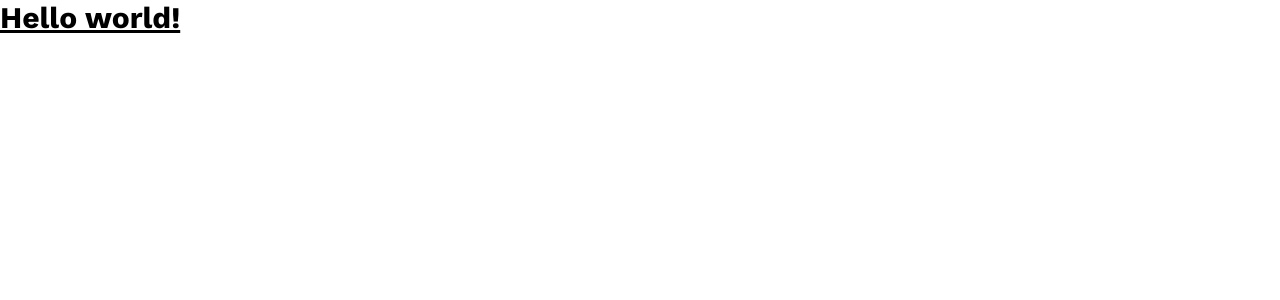
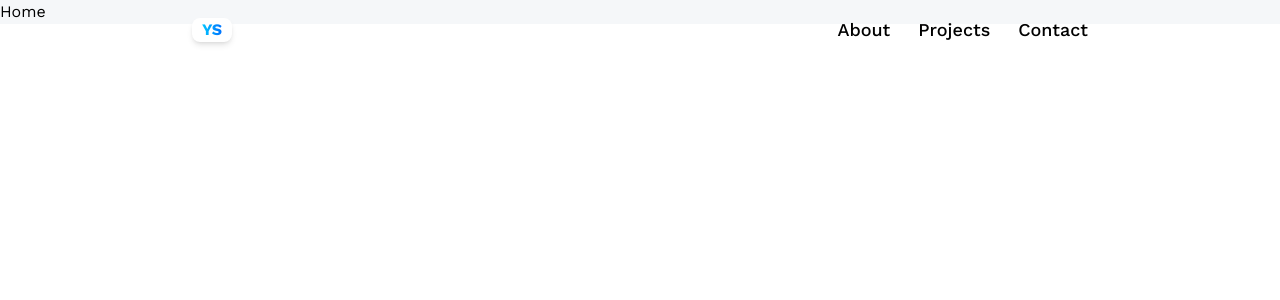
Before and after one commit to YashwanthSwamy/yashwanth, a React (Vite) app: page / in a window 1280 px wide. Shown: the top 300 px of the page. Built offline with nearby package versions, Linux system fonts and the light colour scheme.

Commit message:
feat: Navbar Routing

```diff
--- a/src/App.jsx
+++ b/src/App.jsx
@@ -1,12 +1,20 @@
 import React from 'react';
+import {Route, BrowserRouter as Router, Routes} from 'react-router-dom';
+import Navbar from './components/Navbar';
 
 const App = () => {
     return (
-        <div>
-            <h1 className="text-3xl font-bold underline">
-                Hello world!
-            </h1>
-        </div>
+        <main className='bg-slate-300/20'>
+            <Router>
+                <Navbar />
+                <Routes>
+                    <Route  path='/' element={'Home'}/>
+                    <Route  path='/about' element={'About'}/>
+                    <Route  path='/projects' element={'Projects'}/>
+                    <Route  path='/contact' element={'Contact'}/>
+                </Routes>
+            </Router>
+        </main>
     )
 }
 
--- /dev/null
+++ b/src/components/Navbar.jsx
@@ -0,0 +1,28 @@
+import React from 'react'
+import { NavLink } from 'react-router-dom';
+
+const Navbar = () => {
+    return (
+        <header className='header'>
+            <NavLink to='/' className='w-10 h10 rounded-lg bg-white items-center justify-center flex font-bold shadow-md'>
+                <p className='blue-gradient_text'>YS</p>
+            </NavLink>
+            <nav className='flex text-lg gap-7 font-medium'>
+                <NavLink to='/about'  className={({isActive}) => isActive ? 'text-blue-500' : 'text-black'}>
+                    About
+                </NavLink>
+                <NavLink to='/projects'  className={({isActive}) => isActive ? 'text-blue-500' : 'text-black'}>
+                    Projects
+                </NavLink>
+                <NavLink to='/contact'  className={({isActive}) => isActive ? 'text-blue-500' : 'text-black'}>
+                    Contact
+                </NavLink>
+                {/* <NavLink to='/about'  className={({isActive}) => isActive ? 'text-blue-500' : 'text-black'}>
+                    About
+                </NavLink> */}
+            </nav>
+        </header>
+    )
+}
+
+export default Navbar;
```
